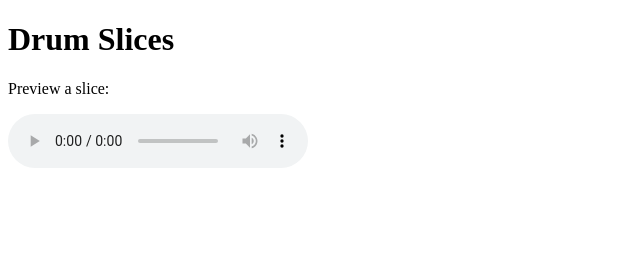
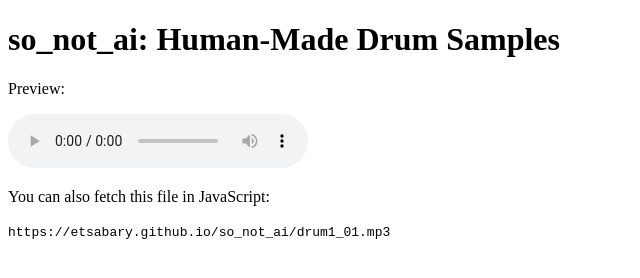
Before and after one commit to etsabary/so_not_ai, a plain HTML site: page docs/index.html in a window 1280 px wide. Shown: the whole page, without its empty margins (0-640 px from the left). Drawn offline with Linux system fonts and the light colour scheme.

Commit message:
Update index.html

```diff
--- a/docs/index.html
+++ b/docs/index.html
@@ -1,12 +1,15 @@
 <!DOCTYPE html>
 <html>
 <head>
-  <title>so_not_ai</title>
+  <title>so_not_ai – Drum Slices</title>
 </head>
 <body>
-  <h1>Drum Slices</h1>
+  <h1>so_not_ai: Human-Made Drum Samples</h1>
 
-  <p>Preview a slice:</p>
-  <audio controls src="slice_001.wav"></audio>
+  <p>Preview:</p>
+  <audio controls src="drum1_01.mp3"></audio>
+
+  <p>You can also fetch this file in JavaScript:</p>
+  <code>https://etsabary.github.io/so_not_ai/drum1_01.mp3</code>
 </body>
 </html>
```
